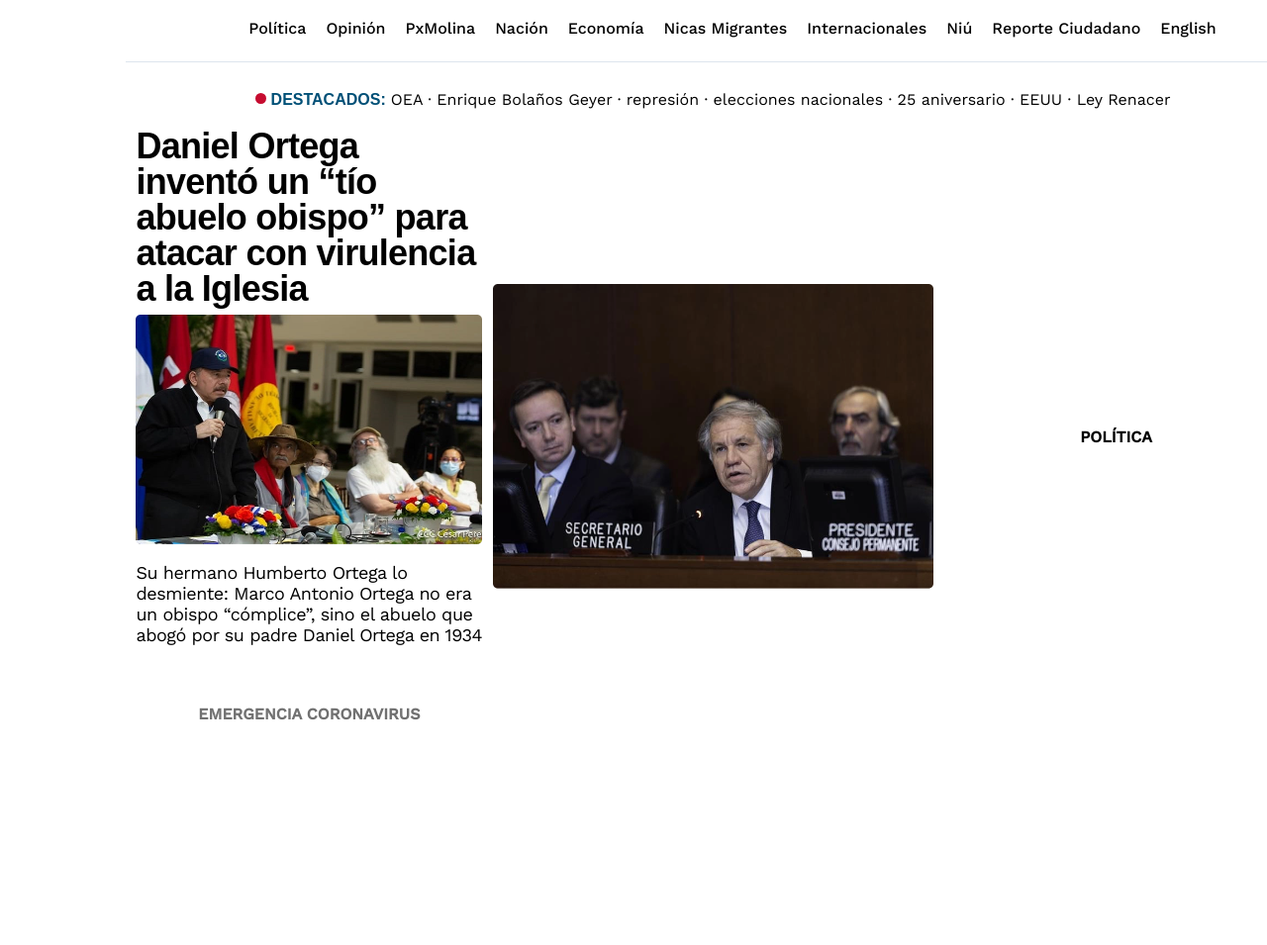
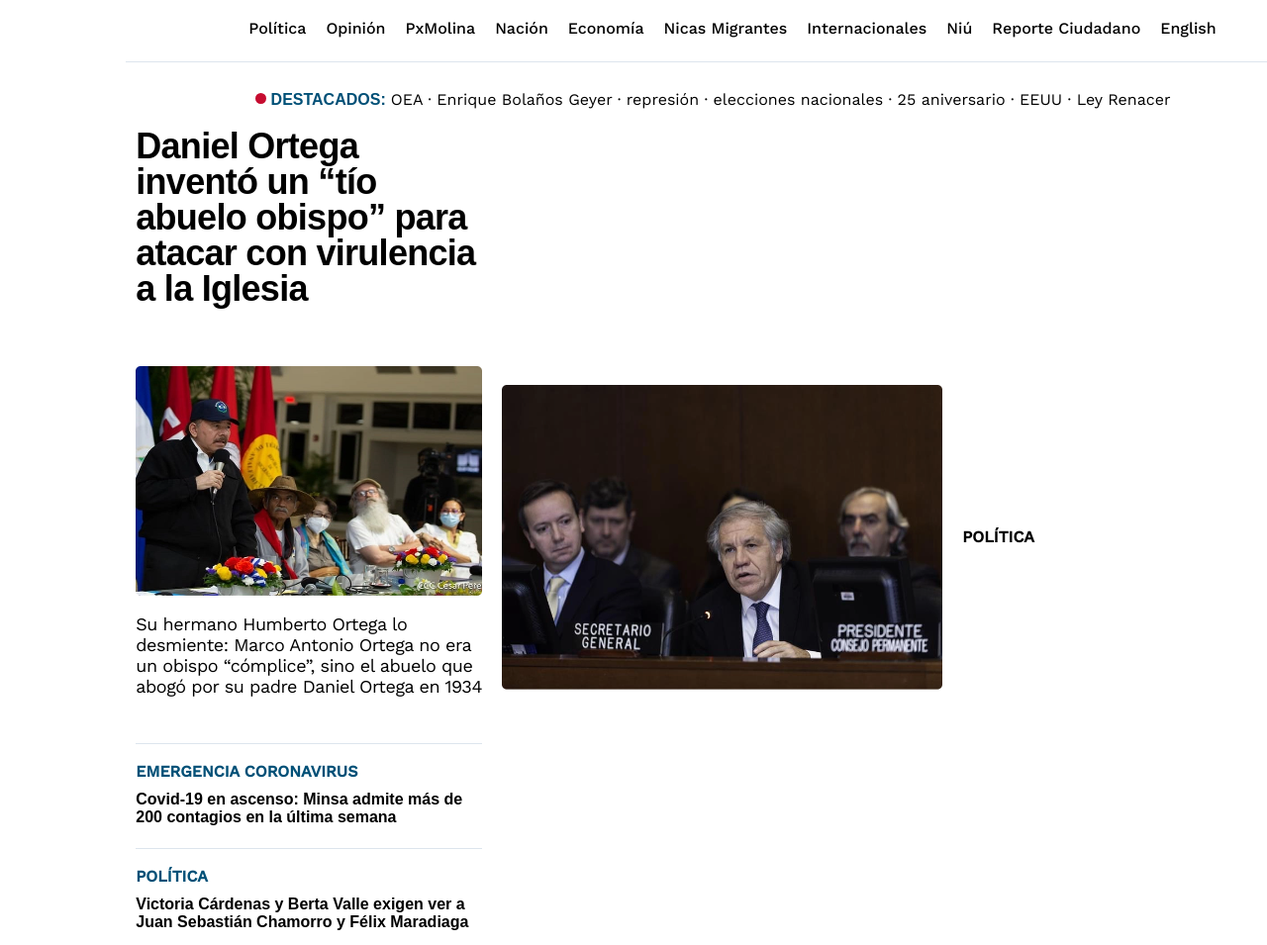
Before and after one commit to GabytaDev/Maquetado-Start-7, a website: page index.html in a window 1280 px wide. Shown: the part 141-1096 px from the top of the page at 99% size. Before the commit the page ends 894 px from the top, so only its background shows below. Drawn offline with nearby package versions, Linux system fonts and the light colour scheme; a small style sheet from the web is missing.

Commit message:
finish content and style first column

```diff
--- a/index.html
+++ b/index.html
@@ -61,7 +61,12 @@
                 <p class="title-news">Daniel Ortega inventó un “tío abuelo obispo” para atacar con virulencia a la Iglesia</p>
                 <img src="/images/Ortega-habla-de-obispos.png" alt="">
                 <p class="text-news">Su hermano Humberto Ortega lo desmiente: Marco Antonio Ortega no era un obispo “cómplice”, sino el abuelo que abogó por su padre Daniel Ortega en 1934</p>
+                <hr class="line">
                 <h4 class="small-title">EMERGENCIA CORONAVIRUS</h4>
+                <p class="text-news-bold">Covid-19 en ascenso: Minsa admite más de 200 contagios en la última semana</p>
+                <hr class="line">
+                <h4 class="small-title">POLÍTICA</h4>
+                <p class="text-news-bold">Victoria Cárdenas y Berta Valle exigen ver a Juan Sebastián Chamorro y Félix Maradiaga</p>
             </article>
             <article class="colum-article">
                 <img src="/images/462C5C5E-A204-4461-A002-A80B989F87C7.png" alt="">
--- a/mixins.scss
+++ b/mixins.scss
@@ -43,6 +43,5 @@ opacity: 1;
     display: flex;
     flex-direction: column;
     justify-content: center;
-    align-items: center;
     width: 43%;
 }
--- a/style.scss
+++ b/style.scss
@@ -155,17 +155,18 @@
 
     .colum-article{
        @include column;
+       margin: 0 10px 0 10px;
        .title-news{
            display: flex;
-           width: 350px;
            height: 188px;
            font-size: $text-size-large-bold;
            color: $text-primary-color;
            @include fontBold;
-           margin: 0;
+           margin: 0 0 52px 0;
            line-height: 1;
            font-weight: bold;
            letter-spacing: -0.72px;
+           width: 350px;
        }
        .text-news{
         display: flex;
@@ -180,6 +181,17 @@
        }
        .small-title{
         @include textSize($fontSize: $text-size-small-bold);
+        color: $text-accent-color;
+        width: 350px;
+        margin:10px 0 10px 0;
+       }
+       .text-news-bold{
+           @include textSize($fontSize:$text-size-small-bold-2);
+           color: $text-primary-color;
+           @include fontBold;
+           font-weight: bold;
+           width: 350px;
+           margin:0px 0 14px 0;
        }
     }
 
```
Also changed, not shown: style.css, 1 other file.
